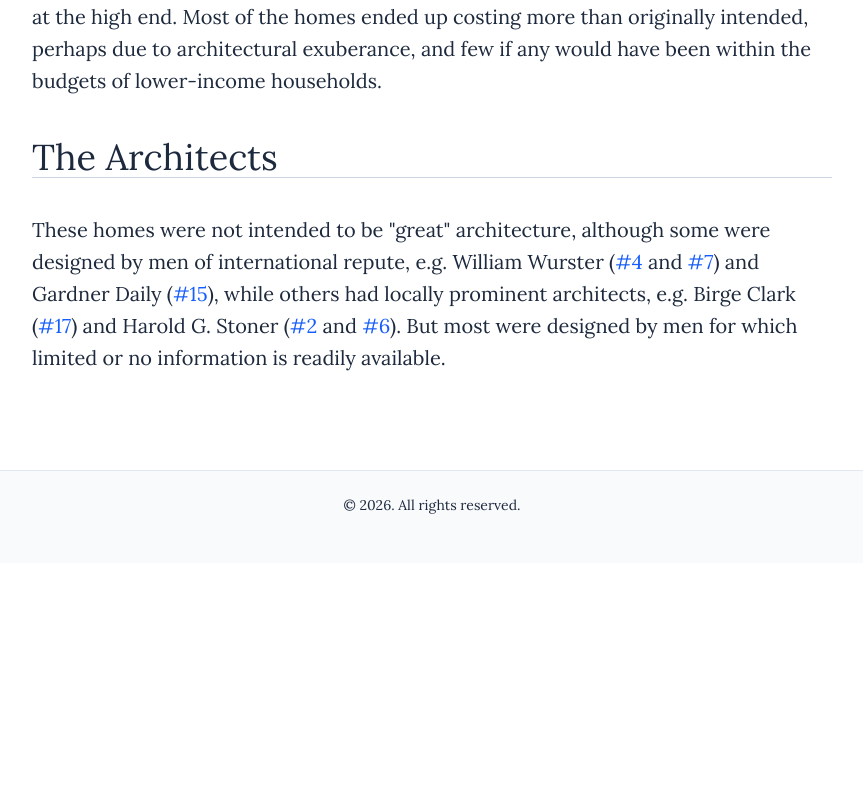
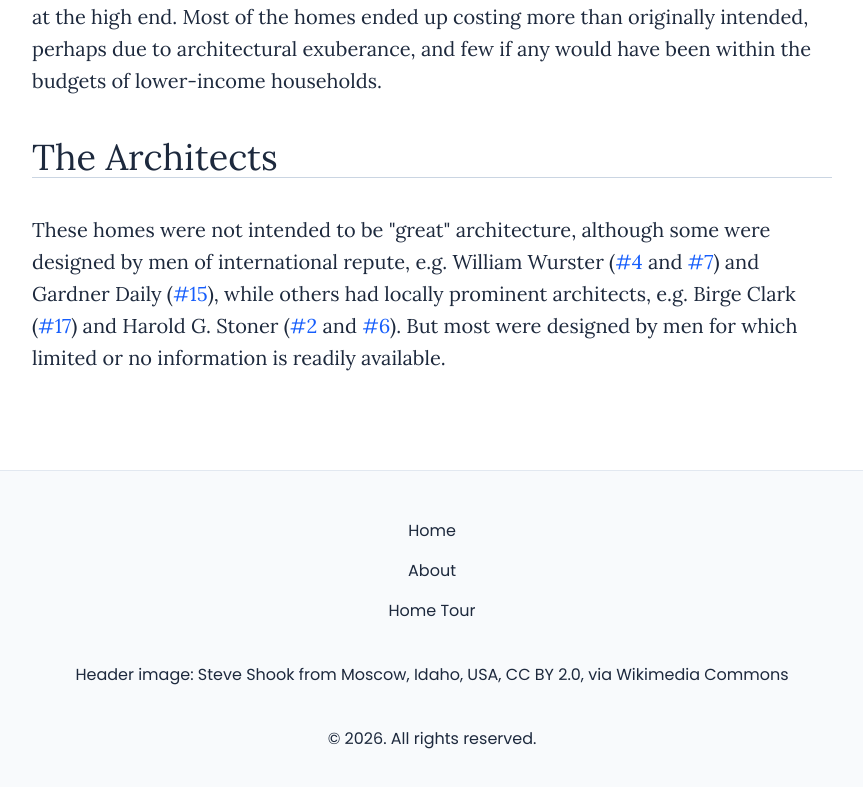
Before and after one commit to tdkent/ModelHomes-Frontend, a React (Vite) app: page / in a window 1280 px wide. Shown: the part 1601-2388 px from the top of the page, without its empty margins (208-1071 px from the left). Before the commit the page ends 2164 px from the top, so only its background shows below. Built offline with nearby package versions, Linux system fonts and the light colour scheme; no server answers.

Commit message:
add nav links and img attribution to footer

```diff
--- a/src/components/layout/Footer.tsx
+++ b/src/components/layout/Footer.tsx
@@ -1,7 +1,31 @@
+import { Link } from "react-router";
+import { navLinks } from "@/lib/navLinks";
+
 export default function Footer() {
 	return (
-		<footer className="flex flex-col justify-center items-center border-t pt-6 pb-12 text-sm bg-slate-50">
-			© 2026. All rights reserved.
+		<footer className="flex flex-col justify-center items-center font-sans gap-10 border-t px-6 pt-6 pb-12 text-sm bg-slate-50 text-center lg:text-base lg:py-12">
+			<ul className="flex flex-col gap-4">
+				{navLinks.map((link) => {
+					return (
+						<li key={link.label}>
+							<Link to={link.href}>{link.label}</Link>
+						</li>
+					);
+				})}
+			</ul>
+			<span>
+				Header image:{" "}
+				<a
+					href="https://commons.wikimedia.org/wiki/File:Treasure_Island,_Golden_Gate_International_Exposition,_1938_-_Linen_Postcard_(4253084805).jpg"
+					target="_blank"
+					rel="noreferrer"
+				>
+					Steve Shook from Moscow, Idaho, USA
+				</a>
+				, <a href="https://creativecommons.org/licenses/by/2.0">CC BY 2.0</a>,
+				via Wikimedia Commons
+			</span>
+			<span>© 2026. All rights reserved.</span>
 		</footer>
 	);
 }
```
